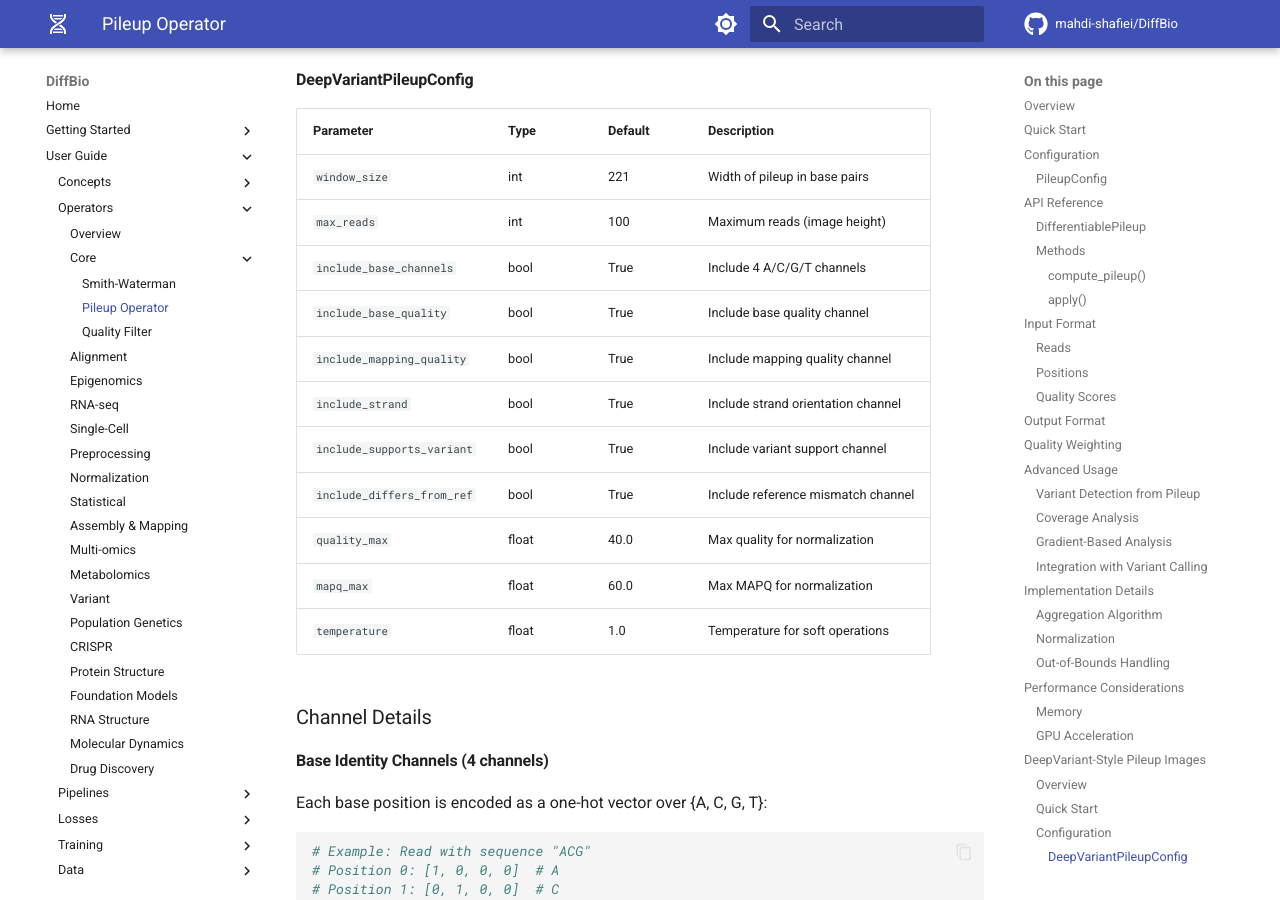
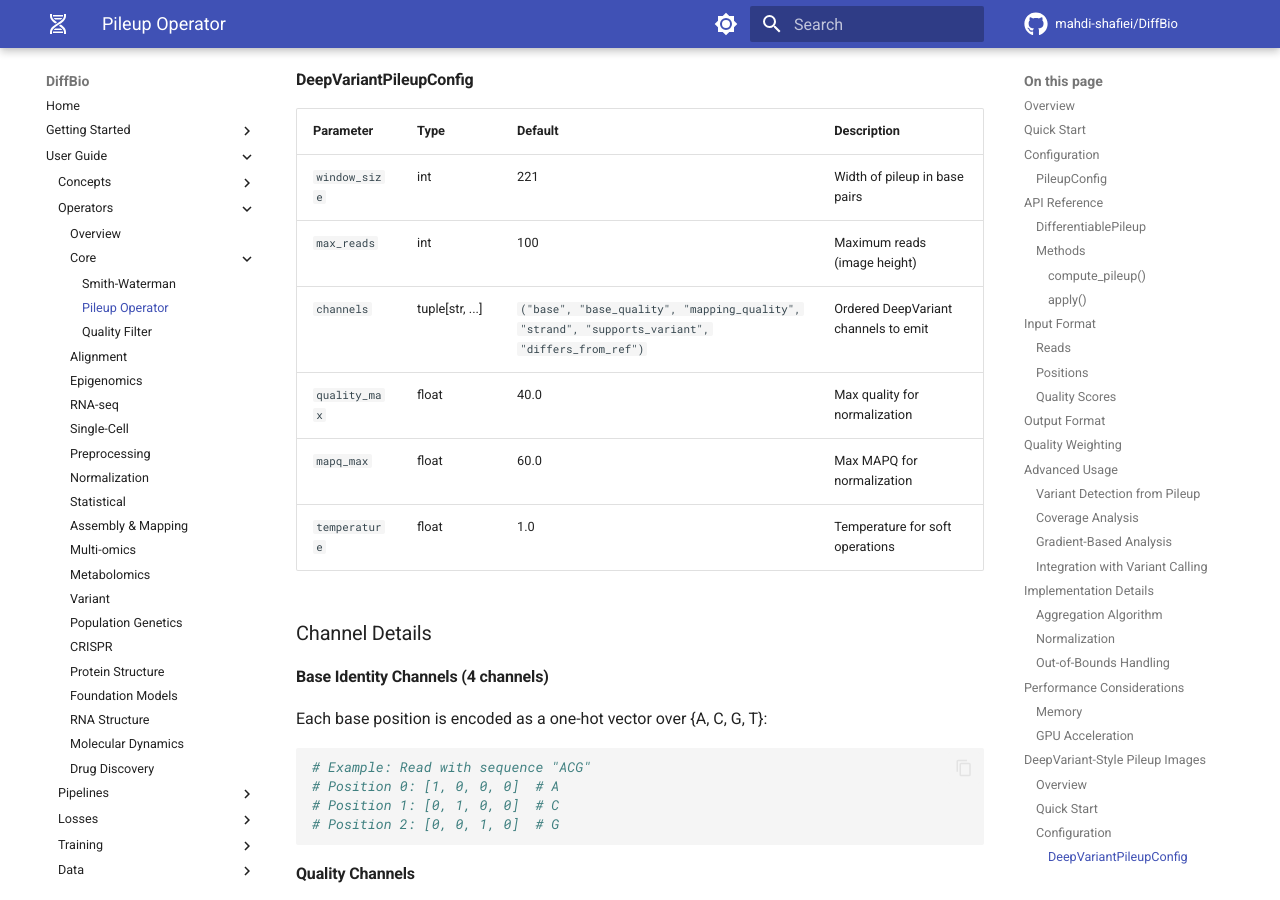
Before and after one commit to avitai/DiffBio, an MkDocs documentation site: the page built from docs/user-guide/operators/pileup.md, in a window 1280 px wide and 900 px high, scrolled down 10455 px. Built offline with MkDocs 1.6.1 and Material for MkDocs 9.7.7, drawn with Linux system fonts in a browser that asks for light colours; comment, search, counter and statistics services are not loaded; some of the changed text lies outside the part shown.

Commit message:
refactor: simplify deepvariant pileup channels

````diff
--- a/docs/user-guide/operators/pileup.md
+++ b/docs/user-guide/operators/pileup.md
@@ -481,12 +481,7 @@
 |-----------|------|---------|-------------|
 | `window_size` | int | 221 | Width of pileup in base pairs |
 | `max_reads` | int | 100 | Maximum reads (image height) |
-| `include_base_channels` | bool | True | Include 4 A/C/G/T channels |
-| `include_base_quality` | bool | True | Include base quality channel |
-| `include_mapping_quality` | bool | True | Include mapping quality channel |
-| `include_strand` | bool | True | Include strand orientation channel |
-| `include_supports_variant` | bool | True | Include variant support channel |
-| `include_differs_from_ref` | bool | True | Include reference mismatch channel |
+| `channels` | tuple[str, ...] | `("base", "base_quality", "mapping_quality", "strand", "supports_variant", "differs_from_ref")` | Ordered DeepVariant channels to emit |
 | `quality_max` | float | 40.0 | Max quality for normalization |
 | `mapq_max` | float | 60.0 | Max MAPQ for normalization |
 | `temperature` | float | 1.0 | Temperature for soft operations |
@@ -604,12 +599,7 @@
 ```python
 # Minimal configuration for base-only analysis
 config = DeepVariantPileupConfig(
-    include_base_channels=True,
-    include_base_quality=False,
-    include_mapping_quality=False,
-    include_strand=False,
-    include_supports_variant=False,
-    include_differs_from_ref=False,
+    channels=("base",),
 )
 # Only 4 channels instead of 9
 ```
````
Also changed, not shown: docs/api/operators/variant.md (+8 -6 lines), 2 other files.
